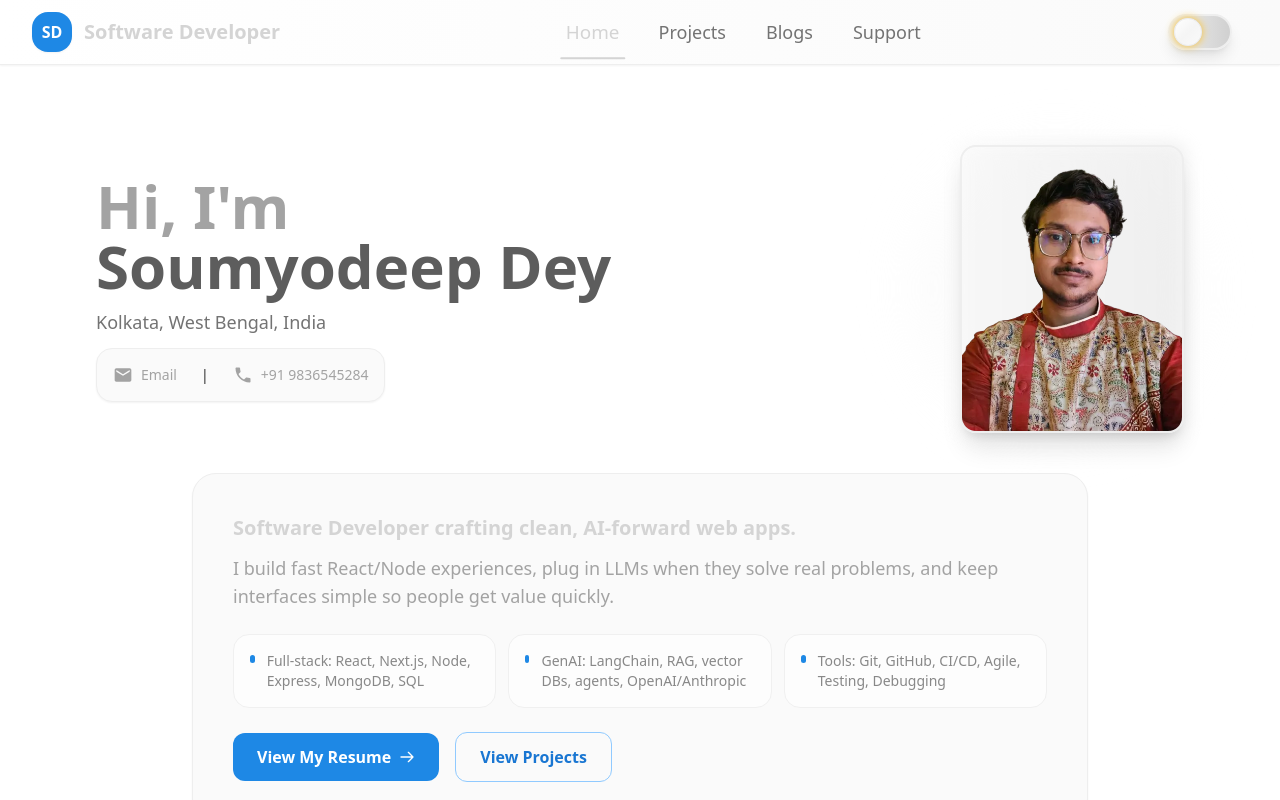
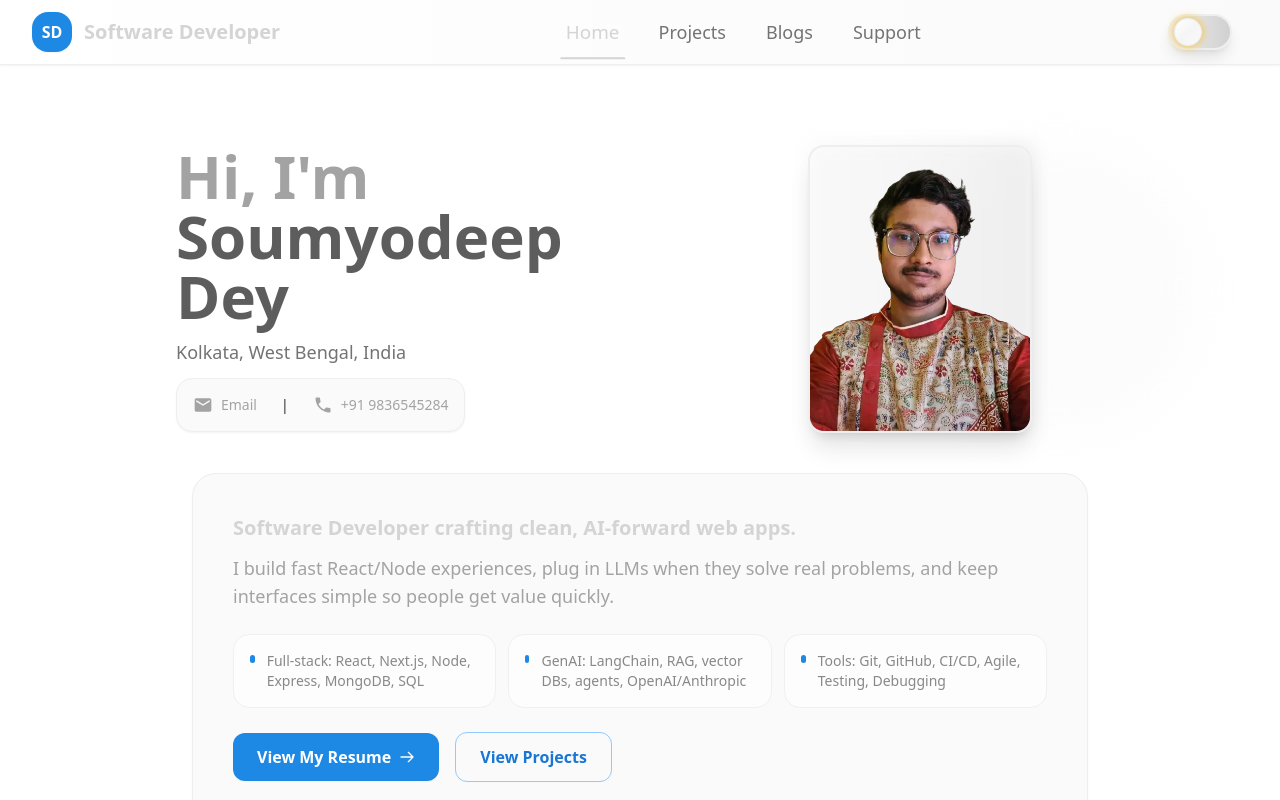
Before and after one commit to Soumyodeep-Dey/SD-portfolio, a React (Vite) app: page / in a window 1280 px wide. Shown: the top 800 px of the page. Built offline with nearby package versions, Linux system fonts and the light colour scheme.

Commit message:
UI upgrade

```diff
--- a/src/components/Home/Home.jsx
+++ b/src/components/Home/Home.jsx
@@ -35,8 +35,8 @@ function Home() {
       <div className="relative container mx-auto px-4 sm:px-6 lg:px-8 max-w-6xl">
         {/* Header section with text left and image right */}
         <header className="mb-10">
-          <div className="grid lg:grid-cols-2 gap-4 items-center">
-            <div className="space-y-3 lg:text-left text-center">
+          <div className="grid lg:grid-cols-2 gap-4 lg:gap-8 items-center">
+            <div className="space-y-3 lg:text-left text-center lg:pl-20">
               <h1 className="text-4xl md:text-5xl lg:text-6xl font-extrabold text-dark-800 dark:text-light-950 animate-fadeInLeft">
                 Hi, I&apos;m <span className="text-dark-650 dark:text-light-750">Soumyodeep Dey</span>
               </h1>
@@ -63,7 +63,7 @@ function Home() {
             </div>
 
             {/* Profile image on the right */}
-            <div className="flex justify-center lg:justify-end">
+            <div className="flex justify-center lg:justify-center">
               <figure className="relative group">
                 <div className="absolute -inset-1 bg-gradient-to-r from-light-300 via-light-400 to-light-500 dark:from-dark-300 dark:via-dark-400 dark:to-dark-500 rounded-2xl blur opacity-30 group-hover:opacity-60 transition-opacity duration-500" />
                 <div className="relative w-36 h-48 md:w-44 md:h-56 lg:w-56 lg:h-72">
```
Also changed, not shown: 1 other file (tests, documents, lock files or other folders).
